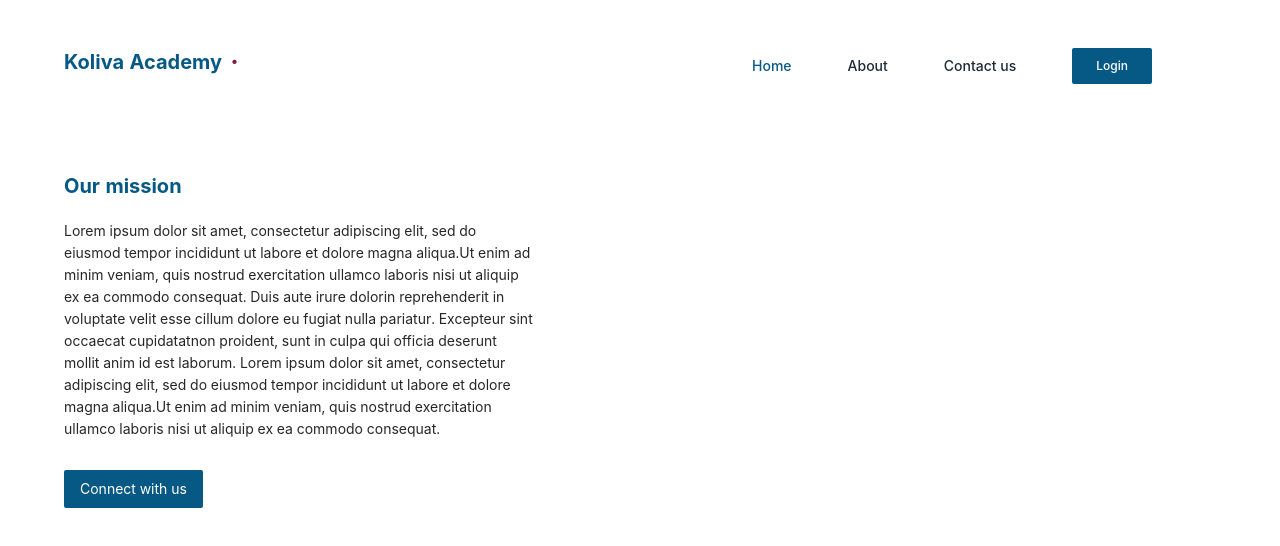
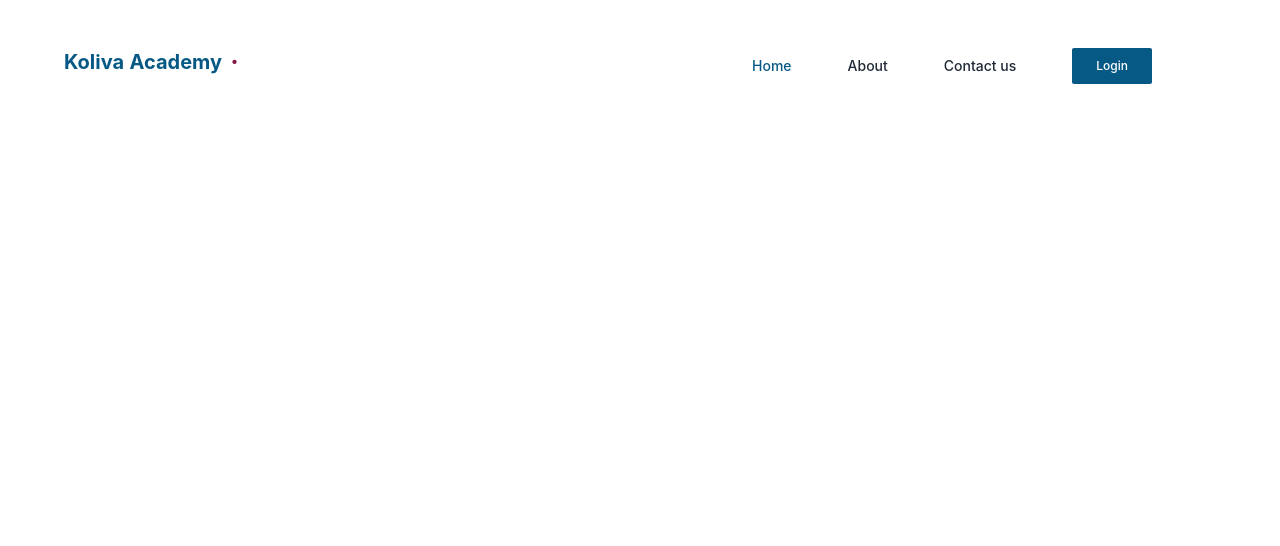
Before and after one commit to dianKoliva/react_prepare, a React (Create React App) app: page / in a window 1280 px wide. Shown: the top 546 px of the page. Built offline with nearby package versions, Linux system fonts and the light colour scheme.

Commit message:
new changes

```diff
--- a/src/App.jsx
+++ b/src/App.jsx
@@ -1,12 +1,13 @@
 
 import './App.css';
 import About from './components/About';
+import Contact from './components/Contact';
 import Home from './components/Home';
 
 
 function App() {
   return (
-   <About></About>
+  <Contact></Contact>
   )
 }
 
--- /dev/null
+++ b/src/components/Contact.jsx
@@ -0,0 +1,13 @@
+import React from 'react'
+import Head from './Head'
+
+const Contact = () => {
+  return (
+    <div>
+
+        <Head></Head>
+    </div>
+  )
+}
+
+export default Contact
```
